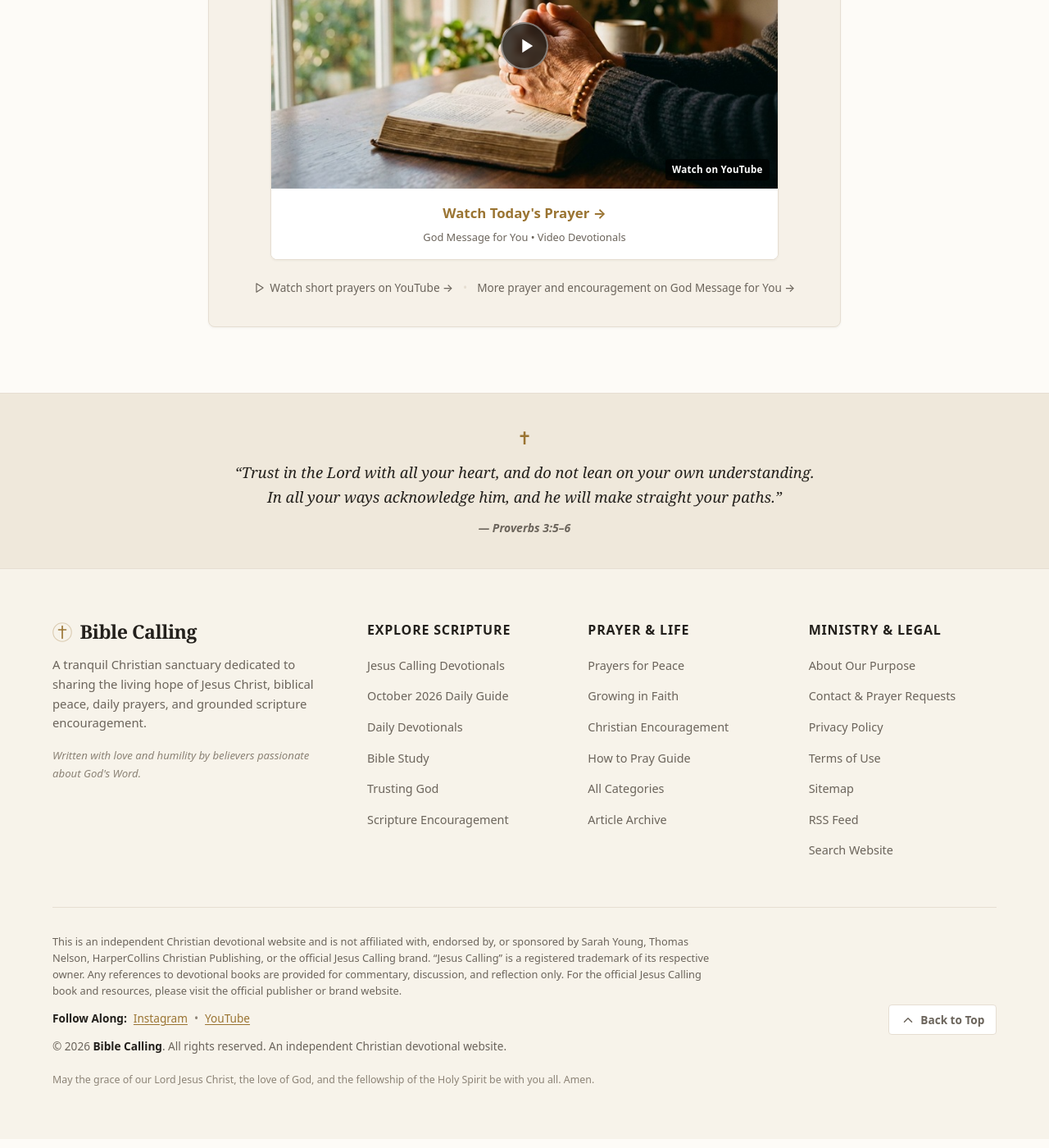
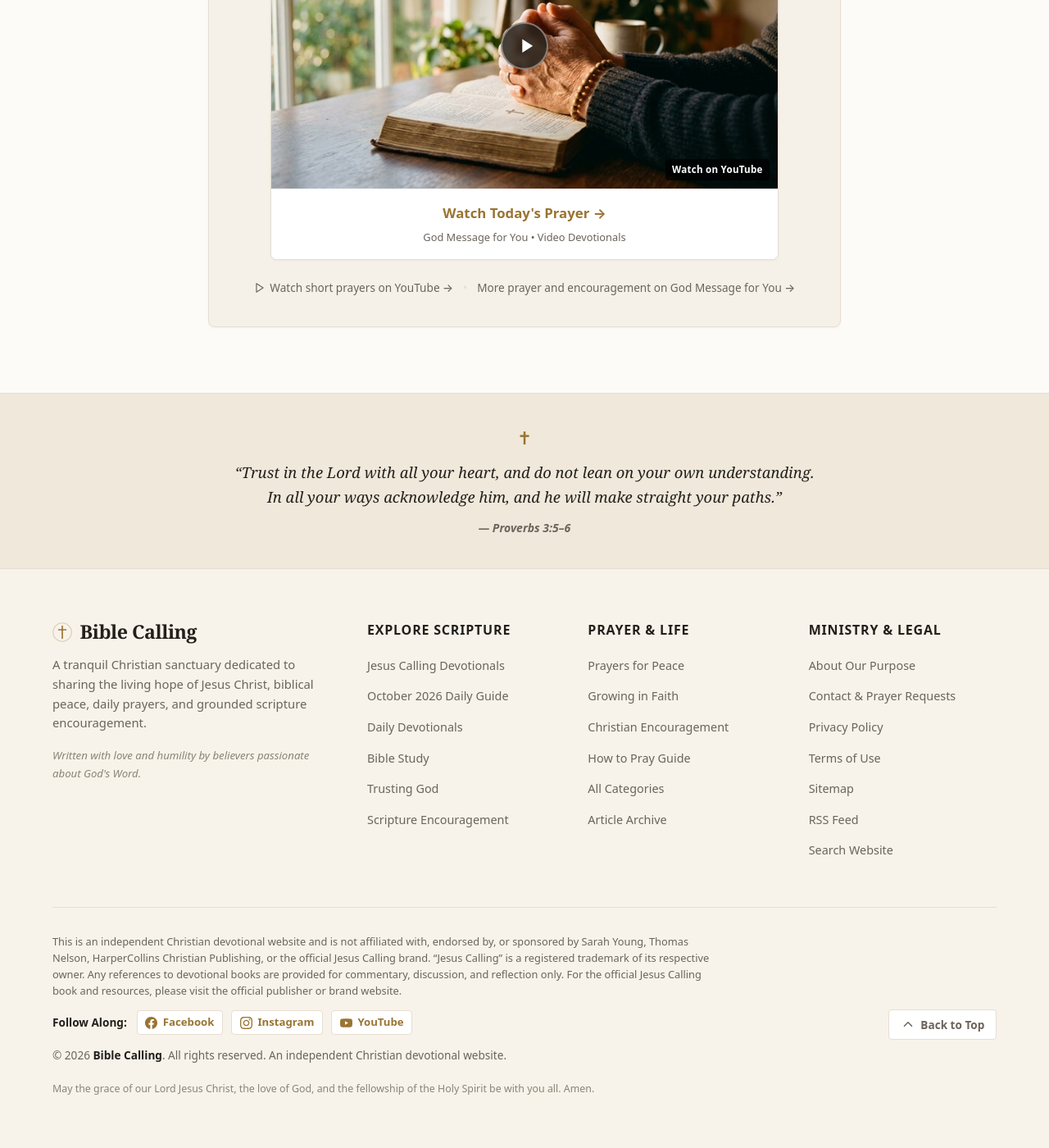
Before and after one commit to biblecalling/biblecalling.github.io, a Jekyll site: the page built from index.html, in a window 1280 px wide and 1400 px high, scrolled down 7242 px. Shown: the whole window at 82% size. Built offline with Jekyll 4.4.1, drawn with Linux system fonts in a browser that asks for light colours.

Commit message:
Add Facebook profile link and SVG logos for Facebook, Instagram, and YouTube in footer

```diff
--- a/_includes/footer.html
+++ b/_includes/footer.html
@@ -76,12 +76,29 @@
     <div class="footer-bottom">
       <div class="footer-copyright">
         <p class="footer-disclaimer">{{ site.disclaimer_footer }}</p>
-        <p class="footer-social">
+        <div class="footer-social">
           <strong class="footer-social-label">Follow Along:</strong>
-          <a href="https://www.instagram.com/godsmessageforyoump4/" target="_blank" rel="noopener noreferrer" aria-label="Follow Bible Calling on Instagram">Instagram</a>
-          <span class="footer-social-sep" aria-hidden="true">&bull;</span>
-          <a href="https://www.youtube.com/@godmessageforyoump4" target="_blank" rel="noopener noreferrer" aria-label="Watch Bible Calling prayers on YouTube">YouTube</a>
-        </p>
+          <div class="footer-social-links">
+            <a href="https://www.facebook.com/profile.php?id=61595103040251" target="_blank" rel="noopener noreferrer" class="footer-social-link" aria-label="Follow Bible Calling on Facebook">
+              <svg class="footer-social-icon" width="16" height="16" viewBox="0 0 24 24" fill="currentColor" aria-hidden="true">
+                <path d="M24 12.073c0-6.627-5.373-12-12-12s-12 5.373-12 12c0 5.99 4.388 10.954 10.125 11.854v-8.385H7.078v-3.47h3.047V9.43c0-3.007 1.792-4.669 4.533-4.669 1.312 0 2.686.235 2.686.235v2.953H15.83c-1.491 0-1.956.925-1.956 1.874v2.25h3.328l-.532 3.47h-2.796v8.385C19.612 23.027 24 18.062 24 12.073z"/>
+              </svg>
+              <span>Facebook</span>
+            </a>
+            <a href="https://www.instagram.com/godsmessageforyoump4/" target="_blank" rel="noopener noreferrer" class="footer-social-link" aria-label="Follow Bible Calling on Instagram">
+              <svg class="footer-social-icon" width="16" height="16" viewBox="0 0 24 24" fill="currentColor" aria-hidden="true">
+                <path d="M12 2.163c3.204 0 3.584.012 4.85.07 3.252.148 4.771 1.691 4.919 4.919.058 1.265.069 1.645.069 4.849 0 3.205-.012 3.584-.069 4.849-.149 3.225-1.664 4.771-4.919 4.919-1.266.058-1.644.07-4.85.07-3.204 0-3.584-.012-4.849-.07-3.26-.149-4.771-1.699-4.919-4.92-.058-1.265-.07-1.644-.07-4.849 0-3.204.013-3.583.07-4.849.149-3.227 1.664-4.771 4.919-4.919 1.266-.057 1.645-.069 4.849-.069zm0-2.163c-3.259 0-3.667.014-4.947.072-4.358.2-6.78 2.618-6.98 6.98-.059 1.281-.073 1.689-.073 4.948 0 3.259.014 3.668.072 4.948.2 4.358 2.618 6.78 6.98 6.98 1.281.058 1.689.072 4.948.072 3.259 0 3.668-.014 4.948-.072 4.354-.2 6.782-2.618 6.979-6.98.059-1.28.073-1.689.073-4.948 0-3.259-.014-3.667-.072-4.947-.196-4.354-2.617-6.78-6.979-6.98-1.281-.059-1.69-.073-4.949-.073zm0 5.838c-3.403 0-6.162 2.759-6.162 6.162s2.759 6.163 6.162 6.163 6.162-2.759 6.162-6.163c0-3.403-2.759-6.162-6.162-6.162zm0 10.162c-2.209 0-4-1.79-4-4 0-2.209 1.791-4 4-4s4 1.791 4 4c0 2.21-1.791 4-4 4zm6.406-11.845c-.796 0-1.441.645-1.441 1.44s.645 1.44 1.441 1.44c.795 0 1.439-.645 1.439-1.44s-.644-1.44-1.439-1.44z"/>
+              </svg>
+              <span>Instagram</span>
+            </a>
+            <a href="https://www.youtube.com/@godmessageforyoump4" target="_blank" rel="noopener noreferrer" class="footer-social-link" aria-label="Watch Bible Calling prayers on YouTube">
+              <svg class="footer-social-icon" width="16" height="16" viewBox="0 0 24 24" fill="currentColor" aria-hidden="true">
+                <path d="M23.498 6.186a3.016 3.016 0 0 0-2.122-2.136C19.505 3.545 12 3.545 12 3.545s-7.505 0-9.377.505A3.017 3.017 0 0 0 .502 6.186C0 8.07 0 12 0 12s0 3.93.502 5.814a3.016 3.016 0 0 0 2.122 2.136c1.871.505 9.376.505 9.376.505s7.505 0 9.377-.505a3.015 3.015 0 0 0 2.122-2.136C24 15.93 24 12 24 12s0-3.93-.502-5.814zM9.545 15.568V8.432L15.818 12l-6.273 3.568z"/>
+              </svg>
+              <span>YouTube</span>
+            </a>
+          </div>
+        </div>
         <p>&copy; {{ site.time | date: '%Y' }} <strong>{{ site.title }}</strong>. All rights reserved. {{ site.disclaimer_footer_subline }}</p>
         <p class="footer-subtext">May the grace of our Lord Jesus Christ, the love of God, and the fellowship of the Holy Spirit be with you all. Amen.</p>
       </div>
--- a/_includes/head.html
+++ b/_includes/head.html
@@ -139,6 +139,7 @@
         "height": 512
       },
       "sameAs": [
+        "https://www.facebook.com/profile.php?id=61595103040251",
         "https://www.youtube.com/@godmessageforyoump4",
         "https://www.instagram.com/godsmessageforyoump4/"
       ]
--- a/assets/css/style.css
+++ b/assets/css/style.css
@@ -2950,10 +2950,10 @@ blockquote {
 .footer-social {
   font-size: 0.85rem;
   color: var(--color-text-muted);
-  margin-bottom: 0.85rem;
-  display: flex;
-  align-items: center;
-  gap: 0.5rem;
+  margin-bottom: 0.95rem;
+  display: flex;
+  align-items: center;
+  gap: 0.75rem;
   flex-wrap: wrap;
 }
 
@@ -2962,19 +2962,41 @@ blockquote {
   font-weight: 600;
 }
 
-.footer-social-sep {
-  color: var(--color-text-light);
-}
-
-.footer-social a {
-  color: var(--color-accent);
-  text-decoration: underline;
-  text-underline-offset: 2px;
-  transition: color var(--transition-fast);
-}
-
-.footer-social a:hover {
-  color: var(--color-accent-hover);
+.footer-social-links {
+  display: inline-flex;
+  align-items: center;
+  gap: 0.65rem;
+  flex-wrap: wrap;
+}
+
+.footer-social-link {
+  display: inline-flex;
+  align-items: center;
+  gap: 0.4rem;
+  color: var(--color-accent) !important;
+  font-size: 0.825rem;
+  font-weight: 600;
+  text-decoration: none !important;
+  padding: 0.25rem 0.6rem;
+  border-radius: var(--radius-sm);
+  background-color: var(--color-surface);
+  border: 1px solid var(--color-border);
+  transition: color var(--transition-fast), background-color var(--transition-fast), border-color var(--transition-fast), transform var(--transition-fast);
+}
+
+.footer-social-link:hover,
+.footer-social-link:focus-visible {
+  color: var(--color-accent-hover) !important;
+  background-color: var(--color-accent-soft);
+  border-color: var(--color-accent-border);
+  transform: translateY(-1px);
+}
+
+.footer-social-icon {
+  width: 15px;
+  height: 15px;
+  flex-shrink: 0;
+  vertical-align: middle;
 }
 
 .back-to-top-btn {
```
